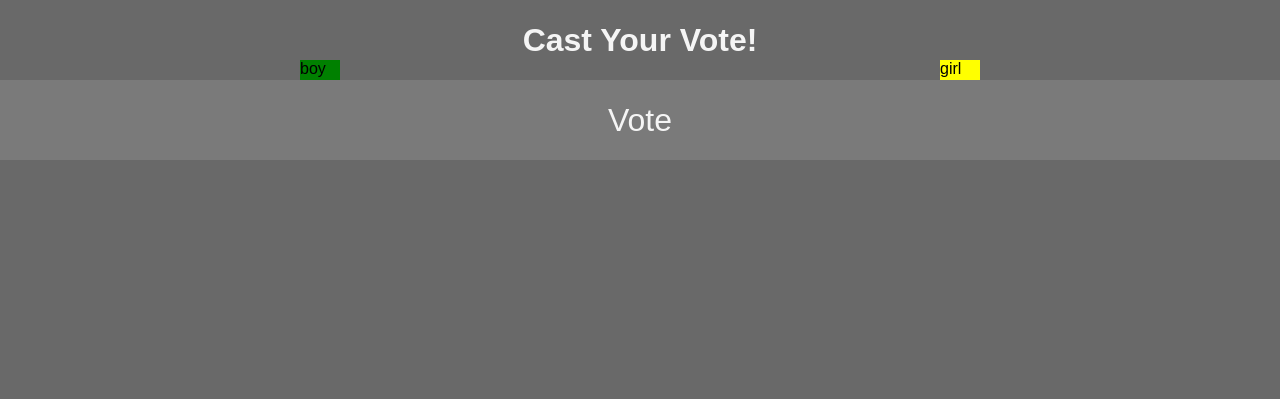
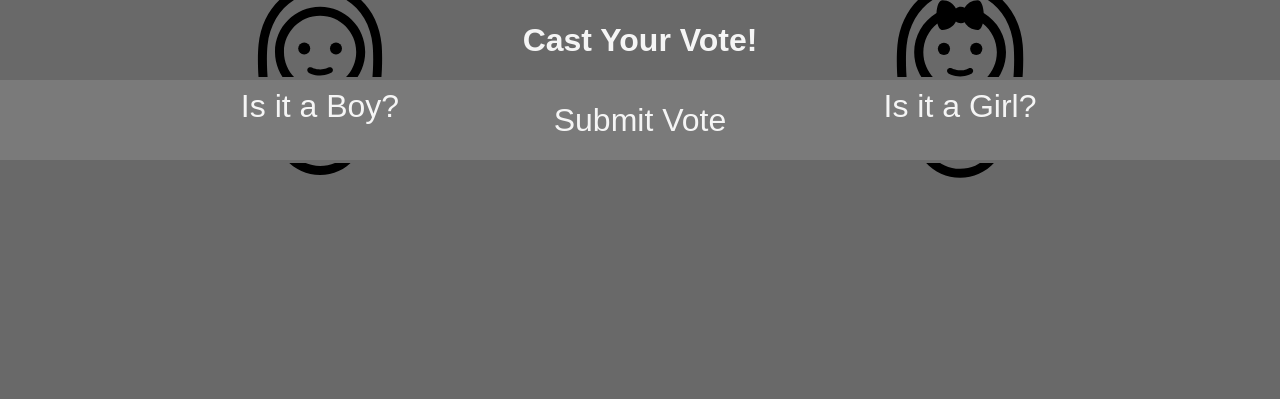
Before and after one commit to brmstephenson/babybradyninja, a Django app: page /polls/1/ in a window 1280 px wide. Shown: the top 399 px of the page. Run offline with Django 3.2, Linux system fonts and the light colour scheme; data comes from the database, SQL or seed files in the repository.

Commit message:
Added styling to the details page and fixe the voting

```diff
--- a/babyBradyNinja/static/details.css
+++ b/babyBradyNinja/static/details.css
@@ -23,6 +23,28 @@ body {
 
 .gender-container {
     display: flex;
+}
+
+@keyframes fade-in-helper-text {
+    0% {
+        transform: translateY(-400%);
+    }
+    50% {
+        transform: translateY(80%);
+    }
+    100% {
+        transform: translateY(0);
+    }
+}
+
+.boy-helper, .girl-helper {
+    font-size: 2em;
+    color: whitesmoke;
+    position: absolute;
+    top: 11%;
+
+    animation: fade-in-helper-text 3s;
+    z-index: 10;
 }
 
 .boy-container, .girl-container {
@@ -51,27 +73,40 @@ body {
     float: left;
 }
 
-.boy-input:checked + .boy-label{
-    outline: red 1px solid;
-}
-
-.girl-input:checked + .girl-label{
-    outline: red 1px solid;
-}
 
 .boy-label, .girl-label {
     display: block;
-    width: 40px;
-    height: 40px;
+    width: 50%;
+    height: 80%;
     position: absolute;
+    text-align: center;
 }
 
+.boy-input:checked + .boy-label {
+    background-color: #7ebbde;
+}
+
+.girl-input:checked + .girl-label {
+    background-color: #E6A4AE;
+}
+
+.boy-svg, .girl-svg {
+    width: 45%;
+    height: 45%;
+    margin-top: 15%;
+}
+
+
 .boy-label {
-    background-color: green;
+    background: url(boy.svg) no-repeat center;
+    background-size: 20%;
+    /*background-color: green;*/
 }
 
 .girl-label {
-    background-color: yellow;
+    background: url(girl.svg) no-repeat center;
+    background-size: 20%;
+    /*background-color: yellow;*/
 }
 
 .vote-button {
@@ -82,6 +117,7 @@ body {
     color: whitesmoke;
     font-size: 2em;
     cursor: pointer;
+    box-shadow: 0 0 0 3px dimgray;
 
     /*resets*/
     border: 0;
@@ -93,3 +129,13 @@ body {
        -moz-user-select: none;
         -ms-user-select: none;
 }
+
+.vote-button:hover {
+    -webkit-transition: all 0.5s;
+    -moz-transition: all 0.5s;
+    -ms-transition: all 0.5s;
+    -o-transition: all 0.5s;
+    transition: all 0.5s;
+    background-color: dimgray;
+    box-shadow: 0 0 0 3px #505050;
+}
--- a/polls/templates/polls/details.html
+++ b/polls/templates/polls/details.html
@@ -9,10 +9,19 @@
     <div class="gender-container">
         {% for choice in question.choice_set.all %}
             <div class="{{ choice.choice_text }}-container">
+                <div class="{{ choice.choice_text }}-helper">Is it a {{ choice.choice_text | capfirst }}?</div>
                 <input class="{{ choice.choice_text }}-input" type="radio" name="choice" id="choice{{ forloop.counter }}" value="{{ choice.id }}" />
-                <label class="{{ choice.choice_text }}-label" for="choice{{ forloop.counter }}">{{ choice.choice_text }}</label>
+                <label class="{{ choice.choice_text }}-label" for="choice{{ forloop.counter }}">
+{#                    <div class="svg-container">#}
+{#                    {% if choice.choice_text == "boy" %}#}
+{#                        <img src="{% static 'boy.svg' %}" class="boy-svg">#}
+{#                    {% elif choice.choice_text == "girl" %}#}
+{#                        <img src="{% static 'girl.svg' %}" class="girl-svg">#}
+{#                    {% endif %}#}
+{#                    </div>#}
+                </label>
             </div>
         {% endfor %}
     </div>
-    <input class="vote-button" type="submit" value="Vote">
+    <input class="vote-button" type="submit" value="Submit Vote">
 </form>
--- a/polls/views.py
+++ b/polls/views.py
@@ -1,6 +1,8 @@
 from django.shortcuts import get_object_or_404, render
+from django.http import HttpResponseRedirect
+from django.urls import reverse
 
-from .models import Question
+from .models import Question, Choice
 
 
 def details(request, question_id):
@@ -15,4 +17,14 @@ def results(request, question_id):
 
 def vote(request, question_id):
     question = get_object_or_404(Question, pk=question_id)
-    return render(request, 'polls/vote.html', {'question': question})
+    try:
+        selected_choice = question.choice_set.get(pk=request.POST['choice'])
+    except(KeyError, Choice.DoesNotExist):
+        return render(request, 'polls/details.html', {
+            'question': question,
+            'error_message': "You didn't select a choice.",
+        })
+    else:
+        selected_choice.number_of_votes += 1
+        selected_choice.save()
+        return HttpResponseRedirect(reverse('polls:results', args=(question_id,)))
```
Also changed, not shown: babyBradyNinja/static/boy.svg (added), babyBradyNinja/static/girl.svg (added).
